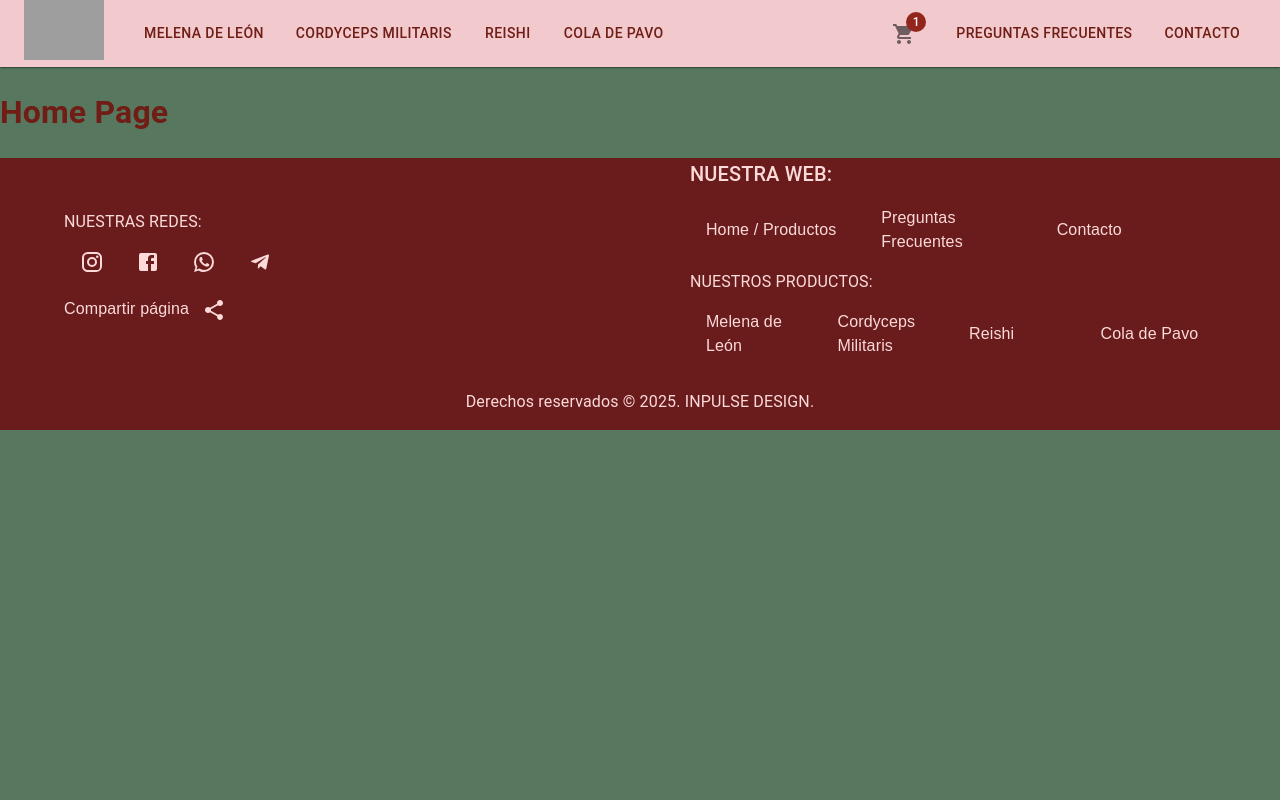
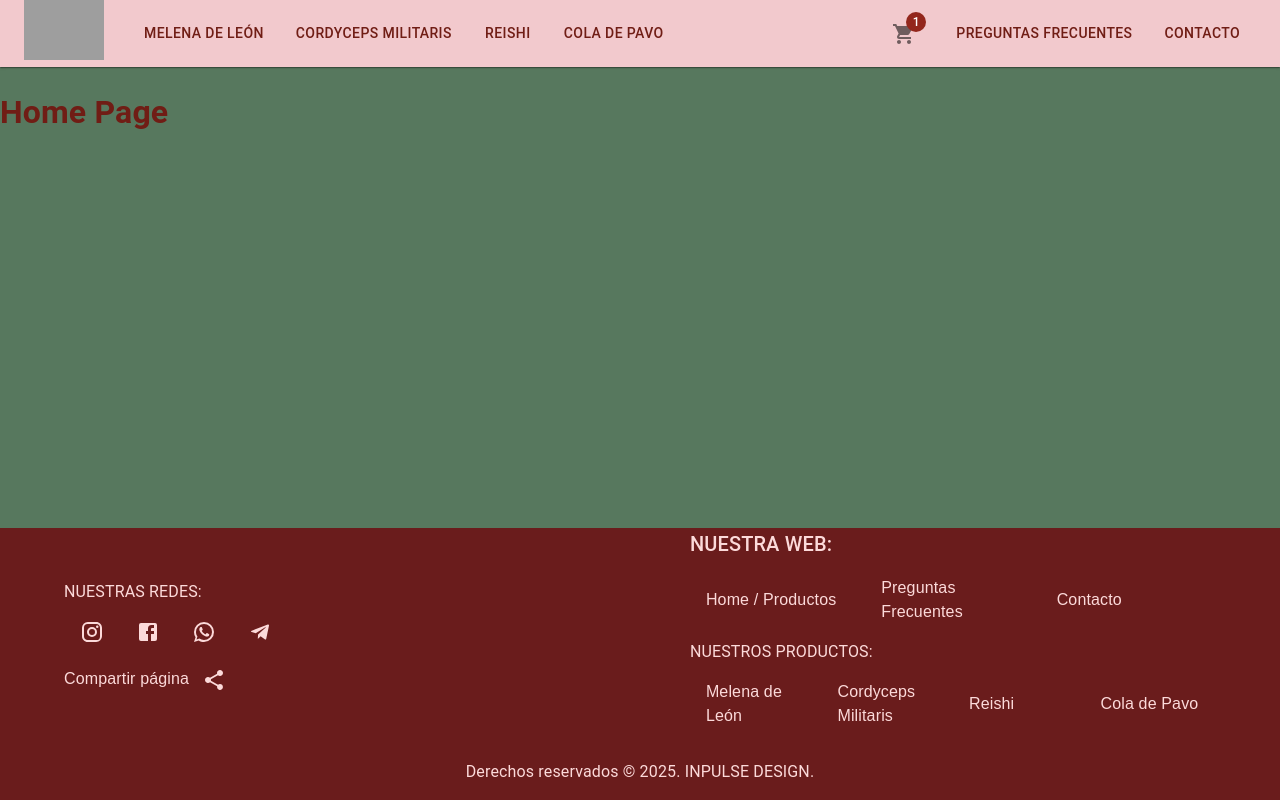
Before and after one commit to EmiLongo/talleres-montreal-react, a React (Vite) app: page / in a window 1280 px wide. Built offline with nearby package versions, Linux system fonts and the light colour scheme; grey boxes are pictures that could not be loaded.

Commit message:
md index.css - cambios minimos en el root

```diff
--- a/src/index.css
+++ b/src/index.css
@@ -2,5 +2,9 @@
   margin: 0;
   padding: 0;
   width: 100dvw;
+  min-height: 100dvh;
   overflow-x: hidden;
+  background-color: "#FFFFFF";
+  display: flex;
+  flex-direction: column;
 }
```
